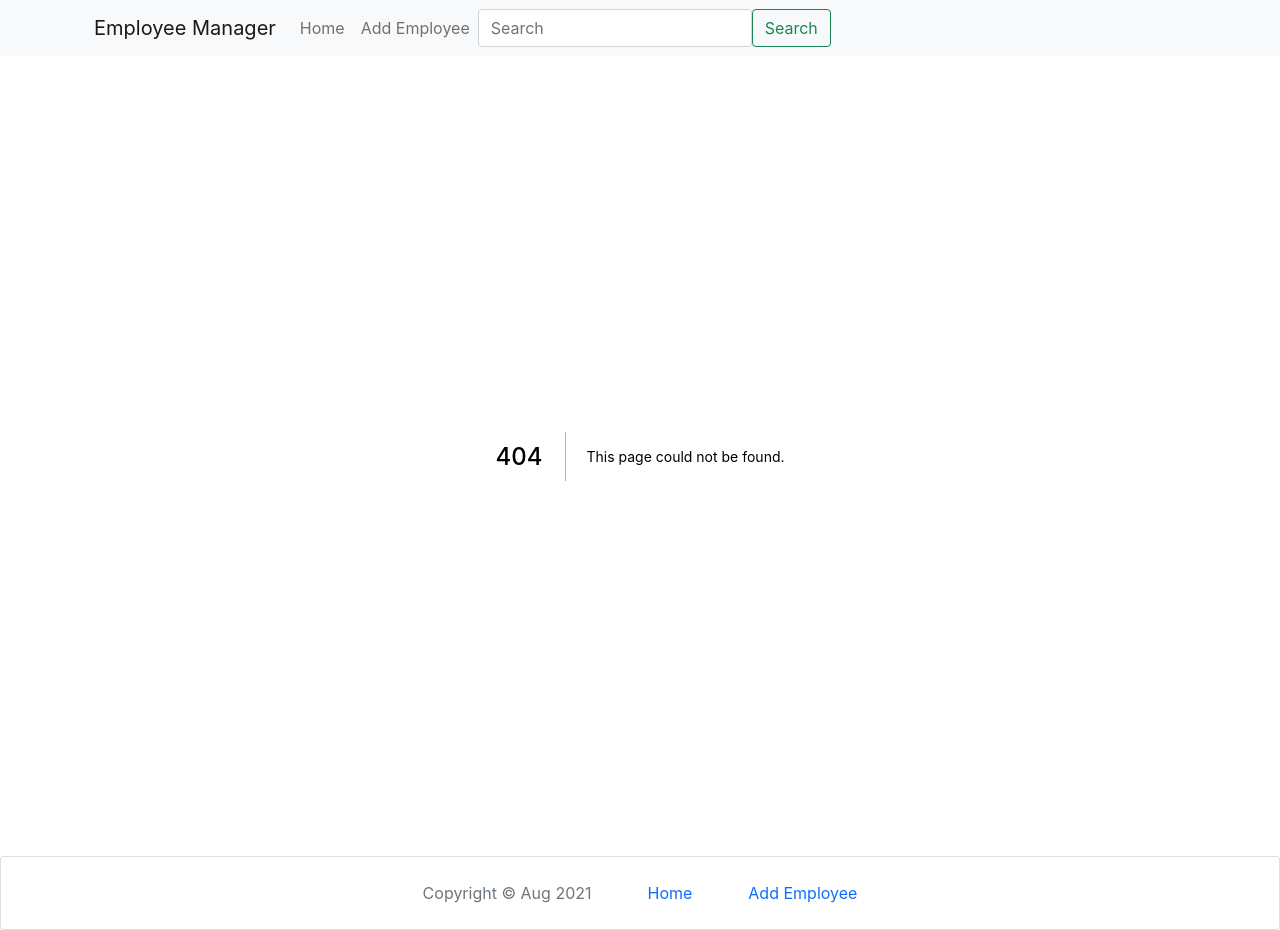
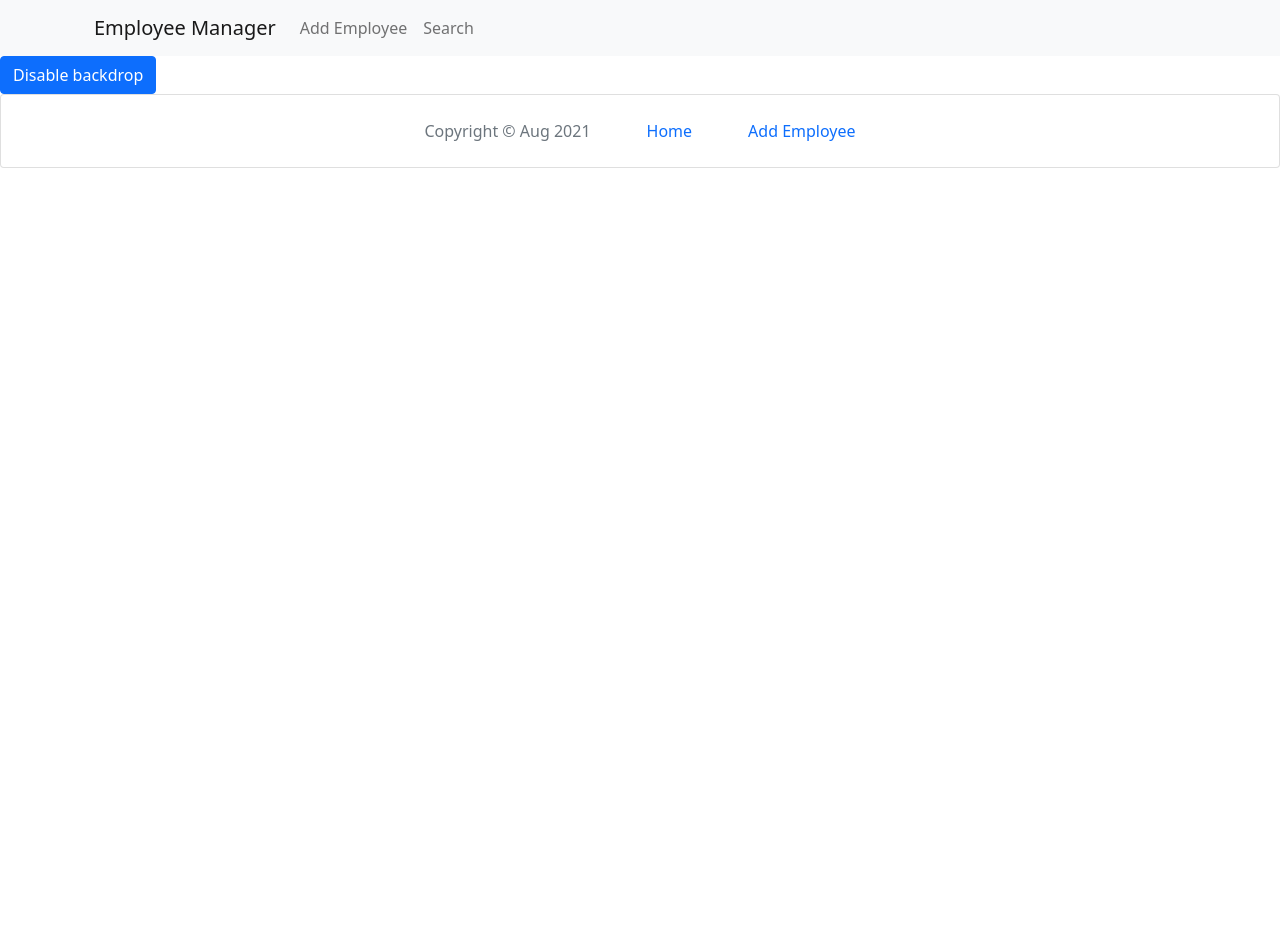
Before and after one commit to Drendal911/drendal911-employee-front-end, a Next.js app: page /searchEmployee in a window 1280 px wide. Before the commit this address had no page. After the commit the page ends 800 px from the top, so only its background shows below. Built offline with nearby package versions, Linux system fonts and the light colour scheme.

Commit message:
Search functionality implemented

```diff
--- /dev/null
+++ b/components/MySearchEmployeeForm.js
@@ -0,0 +1,61 @@
+import {Form, Button} from "react-bootstrap";
+import {useState} from "react";
+import {searchEmployeesPost} from "../http/dbMethods";
+
+export default function MySearchEmployeeForm() {
+    const [searchInput, setSearchInput] = useState({
+        firstName: "",
+        middleName: "",
+        lastName: ""
+    })
+
+    function onClickHandler(e) {
+        e.preventDefault()
+        searchEmployeesPost(searchInput)
+    }
+
+    function inputChangeHandler(e) {
+        e.preventDefault()
+        setSearchInput(prevState => {
+            return {...prevState, [e.target.name]: e.target.value}
+        })
+    }
+
+    return (
+        <Form>
+            <Form.Group className="mb-3">
+                <Form.Label>First Name</Form.Label>
+                <Form.Control type="text"
+                              placeholder="John"
+                              name="firstName"
+                              onChange={inputChangeHandler}/>
+                <Form.Text className="text-muted"/>
+            </Form.Group>
+
+            <Form.Group className="mb-3">
+                <Form.Label>Middle Name</Form.Label>
+                <Form.Control type="text"
+                              placeholder="Micheal"
+                              name="middleName"
+                              onChange={inputChangeHandler}/>
+                <Form.Text className="text-muted"/>
+            </Form.Group>
+
+            <Form.Group className="mb-3">
+                <Form.Label>Last Name</Form.Label>
+                <Form.Control type="text"
+                              placeholder="Doe"
+                              name="lastName"
+                              onChange={inputChangeHandler}/>
+                <Form.Text className="text-muted"/>
+            </Form.Group>
+
+            <Button variant="outline-secondary">Clear</Button>{' '}
+            <Button variant="primary"
+                    type="button"
+                    onClick={onClickHandler}>
+                Search
+            </Button>
+        </Form>
+    )
+}
--- a/components/layout/MyNavHeader.js
+++ b/components/layout/MyNavHeader.js
@@ -1,11 +1,11 @@
-import {Navbar, Nav, Form, FormControl, Button, Container} from "react-bootstrap";
+import {Navbar, Nav, Container} from "react-bootstrap";
 
 export default function MyNavHeader() {
     return (
         <div className="row justify-content-center">
             <Navbar bg="light" expand="lg">
                 <Container className="align-items-center">
-                    <Navbar.Brand href="#">Employee Manager</Navbar.Brand>
+                    <Navbar.Brand href="/">Employee Manager</Navbar.Brand>
                     <Navbar.Toggle aria-controls="navbarScroll"/>
                     <Navbar.Collapse id="navbarScroll">
                         <Nav
@@ -13,18 +13,10 @@ export default function MyNavHeader() {
                             style={{maxHeight: '100px'}}
                             navbarScroll
                         >
-                            <Nav.Link href="/">Home</Nav.Link>
                             <Nav.Link href="/addEmployee">Add Employee</Nav.Link>
+                            <Nav.Link href="/searchEmployee">Search</Nav.Link>
                         </Nav>
-                        <Form className="d-flex">
-                            <FormControl
-                                type="search"
-                                placeholder="Search"
-                                className="mr-2"
-                                aria-label="Search"
-                            />
-                            <Button variant="outline-success">Search</Button>
-                        </Form>
+
                     </Navbar.Collapse>
                 </Container>
             </Navbar>
--- /dev/null
+++ b/components/layout/MyOffCanvas.js
@@ -0,0 +1,45 @@
+import {Button, Offcanvas} from "react-bootstrap";
+import {useState} from "react";
+import MySearchEmployeeForm from "../MySearchEmployeeForm";
+
+
+function OffCanvasExample({ name, ...props }) {
+    const [show, setShow] = useState(false);
+
+    const handleClose = () => setShow(false);
+    const toggleShow = () => setShow((s) => !s);
+
+    return (
+        <>
+            <Button variant="primary" onClick={toggleShow} className="me-2">
+                {name}
+            </Button>
+            <Offcanvas show={show} onHide={handleClose} {...props}>
+                <Offcanvas.Header closeButton>
+                    <Offcanvas.Title>Off canvas</Offcanvas.Title>
+                </Offcanvas.Header>
+                <Offcanvas.Body>
+                    <MySearchEmployeeForm/>
+                </Offcanvas.Body>
+            </Offcanvas>
+        </>
+    );
+}
+
+export default function Example() {
+    const options = [
+        {
+            name: 'Disable backdrop',
+            scroll: false,
+            backdrop: false,
+        }
+    ];
+
+    return (
+        <>
+            {options.map((props, idx) => (
+                <OffCanvasExample key={idx} {...props}/>
+            ))}
+        </>
+    );
+}
--- a/http/dbMethods.js
+++ b/http/dbMethods.js
@@ -7,3 +7,11 @@ export function addEmployeePost(emp, setModalMsg) {
         setModalMsg(error.data)
     })
 }
+
+export function searchEmployeesPost(emp) {
+    axios.post("http://localhost:4000/employees/searchEmployees", emp).then(function (response){
+        console.log(response.data)
+    }).catch(function (error) {
+        console.log(error.data)
+    })
+}
--- a/pages/_app.js
+++ b/pages/_app.js
@@ -1,18 +1,15 @@
 import 'bootstrap/dist/css/bootstrap.min.css'
-import '../styles/Home.module.css'
-import '../styles/globals.css'
 import MyNavHeader from "../components/layout/MyNavHeader.js";
 import MyFooter from "../components/layout/MyFooter";
-import {Container} from "react-bootstrap";
+import {useState} from "react";
 
-function MyApp({Component, pageProps}) {
+export default function MyApp({Component, pageProps}) {
+    const [modalMsg, setModalMsg] = useState("")
     return (
         <>
             <MyNavHeader/>
-            <Component {...pageProps} />
+            <Component {...pageProps} modalMsg={modalMsg} setModalMsg={setModalMsg}/>
             <MyFooter/>
         </>
     )
 }
-
-export default MyApp
--- a/pages/index.js
+++ b/pages/index.js
@@ -1,12 +1,12 @@
 import Head from "next/head";
-import {Container, Table} from "react-bootstrap";
+import {Container} from "react-bootstrap";
 import MyTable from "../components/layout/MyTable";
 
 export default function Home() {
     return (
         <>
             <Head>
-                <link rel="shortcut icon" href="/glass-monitor.ico"></link>
+                <link rel="shortcut icon" href="/glass-monitor.ico"/>
                 <title>Emp Mgr</title>
             </Head>
             <Container>
@@ -24,6 +24,7 @@ export default function Home() {
                     <MyTable/>
                 </div>
             </Container>
+
         </>
     );
 }
--- /dev/null
+++ b/pages/searchEmployee.js
@@ -0,0 +1,12 @@
+import Example from "../components/layout/MyOffCanvas";
+import MySearchEmployeeForm from "../components/MySearchEmployeeForm";
+
+export default function SearchEmployee(props) {
+    return (
+        <>
+            <Example>
+            <MySearchEmployeeForm/>
+            </Example>
+        </>
+    )
+}
```
Also changed, not shown: components/layout/MyModal.js (+0 -23 lines), pages/addEmployee.js (+4 -6 lines).
